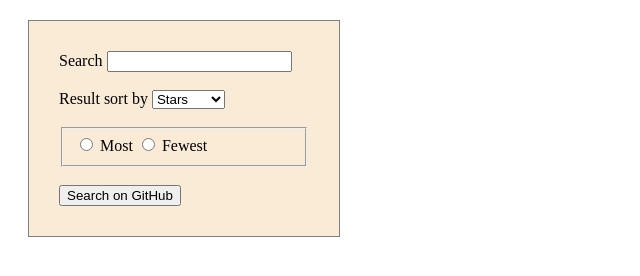
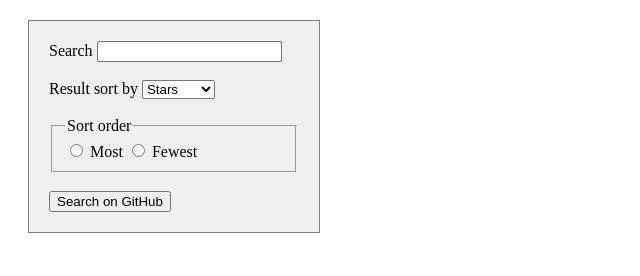
Before and after one commit to simeonbikov/cyf-form, a plain HTML site: page index.html in a window 1280 px wide. Shown: the whole page, without its empty margins (0-640 px from the left). Drawn offline with Linux system fonts and the light colour scheme.

Commit message:
some changes

```diff
--- a/index.html
+++ b/index.html
@@ -14,7 +14,7 @@
             <label for="search">Search</label>
             <input id="search" type="text" name="q" />
         </div>
-        <br>
+        <br />
         <div>
             <label for="github">Result sort by</label>
             <select id="github" name="s">
@@ -23,16 +23,16 @@
                 <option value="updated">Updated</option>
             </select>
         </div>
-        <br>
+        <br />
         <fieldset>
-            <!-- <legend></legend> -->
+            <legend>Sort order</legend>
             <input id="most" type="radio" name="o" value="desc" />
             <label for="most">Most</label>
 
             <input id="fewest" type="radio" name="o" value="asc" />
             <label for="fewest">Fewest</label>
         </fieldset>
-        <br>
+        <br />
         <div>
             <button type="submit">Search on GitHub</button>
         </div>
--- a/style.css
+++ b/style.css
@@ -4,7 +4,7 @@
     flex-direction: column;
     width: 250px;
     margin: 20px;
-    padding: 30px;
+    padding: 20px;
     border: 1px solid grey;
-    background-color: antiquewhite;
+    background-color: rgb(240, 240, 240);
 }
```
